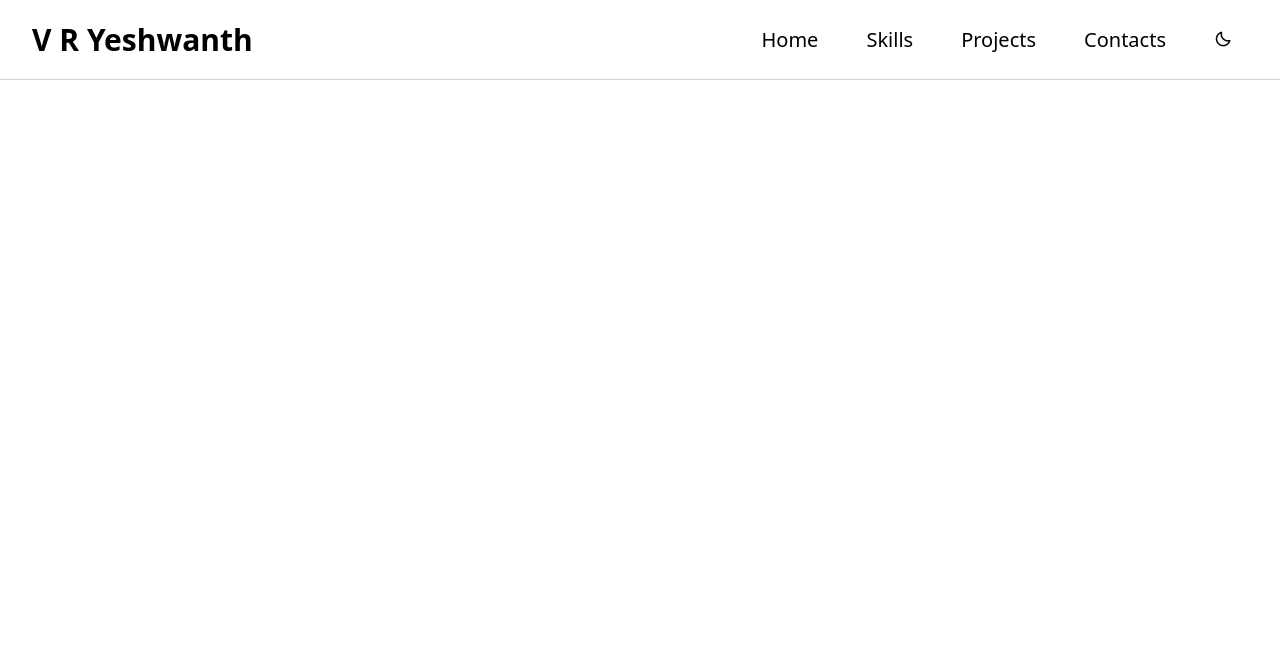
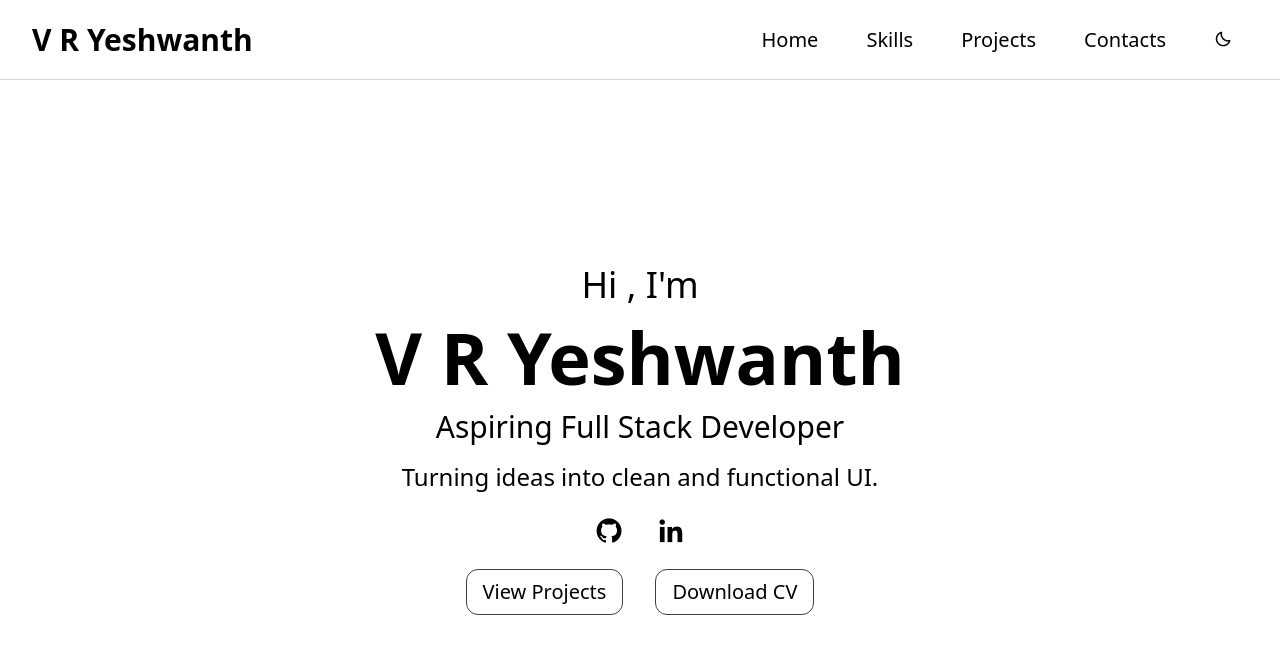
Before and after one commit to VRYeshwanth/Portfolio, a React (Vite) app: page / in a window 1280 px wide. Shown: the top 654 px of the page. Built offline with nearby package versions, Linux system fonts and the light colour scheme.

Commit message:
Hero Section

```diff
--- a/src/App.jsx
+++ b/src/App.jsx
@@ -1,5 +1,13 @@
 import Navbar from "./Components/Navbar";
+import Home from "./pages/Home";
 
 export default function App() {
-    return <Navbar />;
+    return (
+        <div className="w-full">
+            <Navbar />
+            <div className="w-full">
+                <Home />
+            </div>
+        </div>
+    );
 }
--- /dev/null
+++ b/src/pages/Home.jsx
@@ -0,0 +1,44 @@
+export default function Home() {
+    return (
+        <section
+            id="home"
+            className="min-h-[calc(100vh-80px)] flex flex-col justify-center items-center gap-4 dark:bg-neutral-950 dark:text-neutral-100"
+        >
+            <h1 className="text-3xl md:text-4xl animate-fade-in-200 text-center">
+                Hi , I'm
+            </h1>
+            <span className="text-5xl md:text-7xl font-bold animate-fade-in-300 text-center">
+                V R Yeshwanth
+            </span>
+            <h2 className="text-xl md:text-3xl animate-fade-in-400 text-center">
+                Aspiring Full Stack Developer
+            </h2>
+            <p className="text-lg md:text-2xl animate-fade-in-500 text-center">
+                Turning ideas into clean and functional UI.
+            </p>
+            <div className="animate-fade-in-600 flex gap-4">
+                <a href="https://github.com/VRYeshwanth">
+                    <i className="bx bxl-github text-3xl px-2 py-1 rounded-full cursor-pointer text-black bg-white hover:text-white hover:bg-neutral-800 transition duration-300 dark:text-white dark:bg-neutral-950 dark:hover:bg-neutral-700"></i>
+                </a>
+                <a href="https://www.linkedin.com/in/yeshwanth-v-r-38a878395/">
+                    <i className="bx bxl-linkedin text-3xl px-2 py-1 rounded-full cursor-pointer text-black bg-white hover:text-white hover:bg-neutral-800 transition duration-300 dark:text-white dark:bg-neutral-950 dark:hover:bg-neutral-700"></i>
+                </a>
+            </div>
+            <div className="animate-fade-in-700 flex gap-8">
+                <a
+                    href="#projects"
+                    className="text-lg md:text-xl px-2 md:px-4 py-1 md:py-2 rounded-xl text-black bg-white border border-neutral-700 hover:bg-neutral-200 transition duration-300 dark:text-white dark:bg-neutral-950 dark:hover:bg-neutral-700 cursor-pointer"
+                >
+                    View Projects
+                </a>
+                <a
+                    href="/VR Yeshwanth_Resume.pdf"
+                    download
+                    className="text-lg md:text-xl px-2 md:px-4 py-1 md:py-2 rounded-xl text-black bg-white border border-neutral-700 hover:bg-neutral-200 transition duration-300 dark:text-white dark:bg-neutral-950 dark:hover:bg-neutral-700 cursor-pointer"
+                >
+                    Download CV
+                </a>
+            </div>
+        </section>
+    );
+}
```
Also changed, not shown: 1 other file (tests, documents, lock files or other folders).
